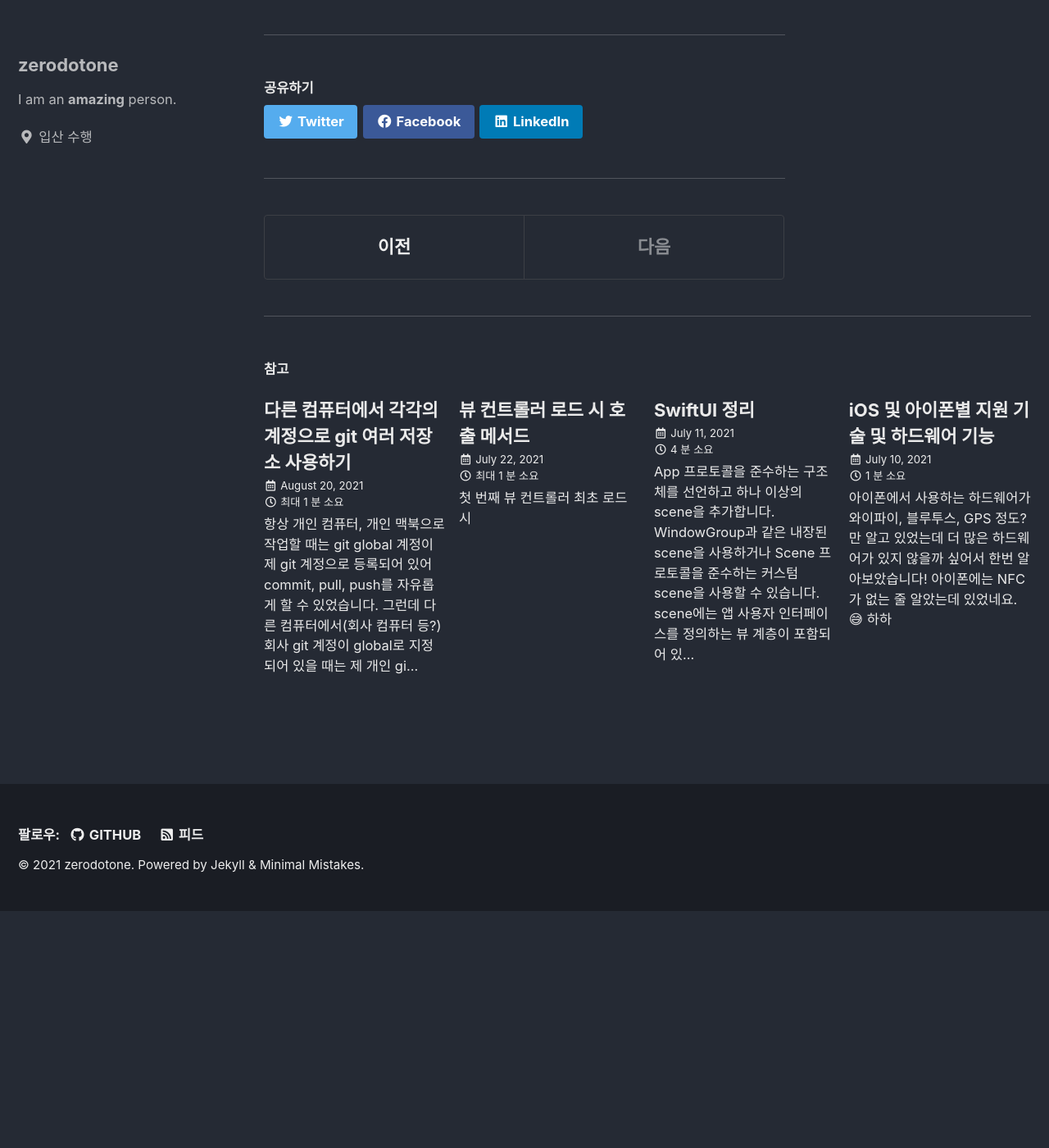
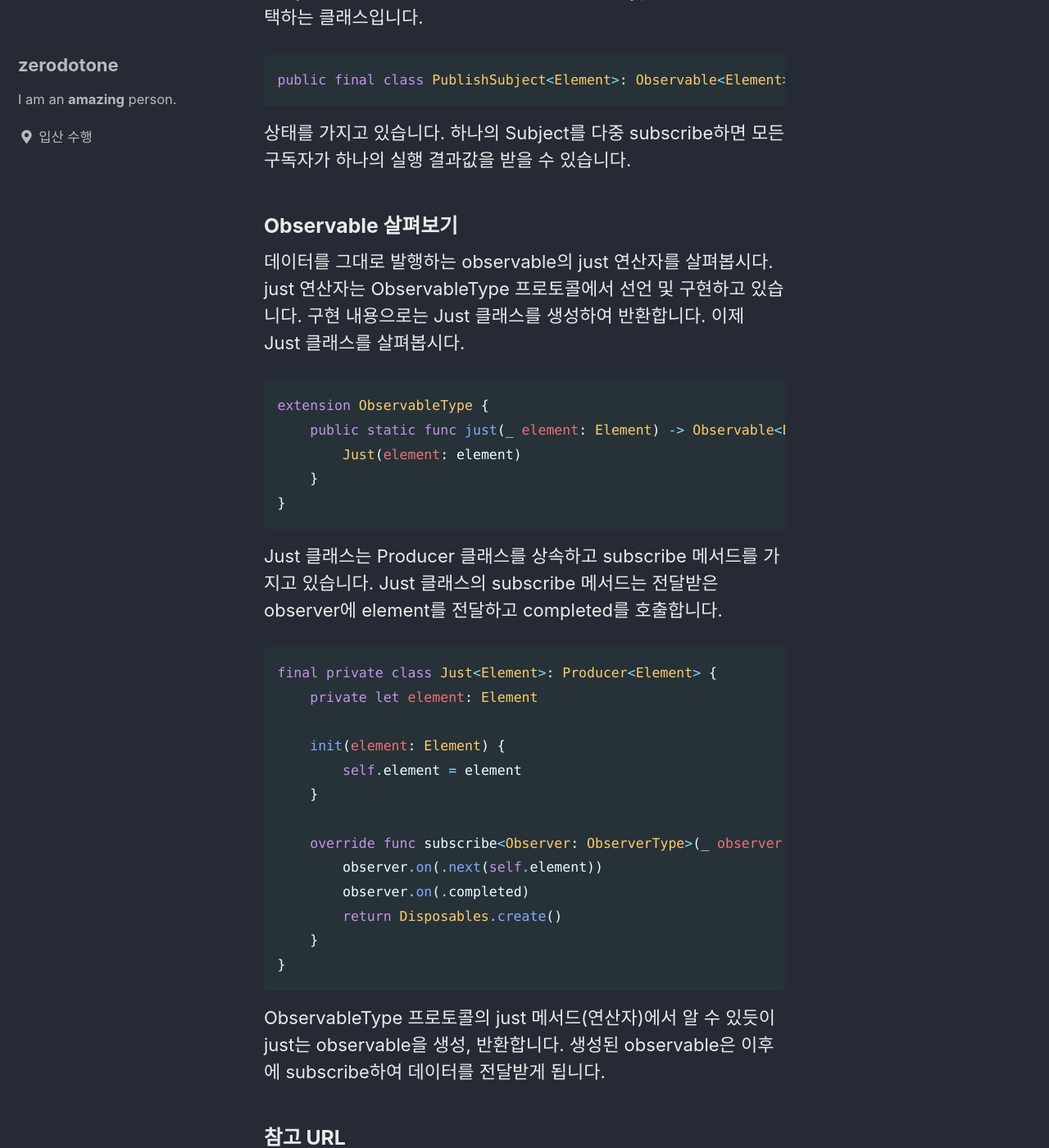
Before and after one commit to zdodev/zdodev.github.io, a Jekyll site: the page built from _posts/2021-09-24-Reactive-Programming-RxSwift.md, in a window 1280 px wide and 1400 px high, scrolled down 1455 px. Shown: the whole window at 82% size. Built offline with Jekyll 4.4.1, drawn with Linux system fonts in a browser that asks for light colours; cached includes are drawn as plain includes; before the commit the page ends 2566 px from its top, so only the background shows below that; some of the changed text lies outside the part shown.

Commit message:
✍️: RxSwift Observable 살펴보기

````diff
--- a/_posts/2021-09-24-Reactive-Programming-RxSwift.md
+++ b/_posts/2021-09-24-Reactive-Programming-RxSwift.md
@@ -25,12 +25,68 @@ comments: true
 
 애플에서 구현한 리액티브 프레임워크입니다. 비동기 이벤트 및 이벤트 처리 연산자를 사용할 수 있습니다. RxSwift 서드파티 라이브러리라면 Combine은 퍼스트파티라고 볼 수 있습니다.
 
+### Observable
+
+Observable은 ObservableType 프로토콜을 따르는 클래스입니다.
+
+```swift
+public class Observable<Element>: ObservableType
+```
+
+상태를 가지고 있지 않습니다. 하나의 Observable을 다중 subscribe해도 각 subscribe마다 각각의 observer 코드가 실행되고 결과를 전달합니다.
+
+### Subject
+
+Subject는 Observable을 상속하고 ObserverType 프로토콜을 채택하는 클래스입니다.
+
+```swift
+public final class PublishSubject<Element>: Observable<Element>, SubjectType, Cancelable, ObserverType, SynchronizedUnsubscribeType
+```
+
+상태를 가지고 있습니다. 하나의 Subject를 다중 subscribe하면 모든 구독자가 하나의 실행 결과값을 받을 수 있습니다.
+
+### Observable 살펴보기
+
+데이터를 그대로 발행하는 observable의 just 연산자를 살펴봅시다. just 연산자는 ObservableType 프로토콜에서 선언 및 구현하고 있습니다. 구현 내용으로는 Just 클래스를 생성하여 반환합니다. 이제 Just 클래스를 살펴봅시다.
+
+```swift
+extension ObservableType {
+    public static func just(_ element: Element) -> Observable<Element> {
+        Just(element: element)
+    }
+}
+```
+
+Just 클래스는 Producer 클래스를 상속하고 subscribe 메서드를 가지고 있습니다. Just 클래스의 subscribe 메서드는 전달받은 observer에 element를 전달하고 completed를 호출합니다.
+
+```swift
+final private class Just<Element>: Producer<Element> {
+    private let element: Element
+
+    init(element: Element) {
+        self.element = element
+    }
+
+    override func subscribe<Observer: ObserverType>(_ observer: Observer) -> Disposable where Observer.Element == Element {
+        observer.on(.next(self.element))
+        observer.on(.completed)
+        return Disposables.create()
+    }
+}
+```
+
+ObservableType 프로토콜의 just 메서드(연산자)에서 알 수 있듯이 just는 observable을 생성, 반환합니다. 생성된 observable은 이후에 subscribe하여 데이터를 전달받게 됩니다.
+
 ### 참고 URL
 
 ---
 
+> [Wikipedia Reactive programming](https://en.wikipedia.org/wiki/Reactive_programming)
+>
+> [Wikipedia Functional reactive programming](https://en.wikipedia.org/wiki/Functional_reactive_programming)
+>
 > [ReactiveX](http://reactivex.io/)
 >
-> [Wikipedia Reactive programming](https://en.wikipedia.org/wiki/Reactive_programming)
+> [Why use Rx?](https://zeddios.tistory.com/689)
 >
-> [Why use Rx?](https://zeddios.tistory.com/689)
+> [[RxSwift] 들어가기 전에](https://sujinnaljin.medium.com/rxswift-%EC%8B%9C%EC%9E%91-497dfada1e22)
````
